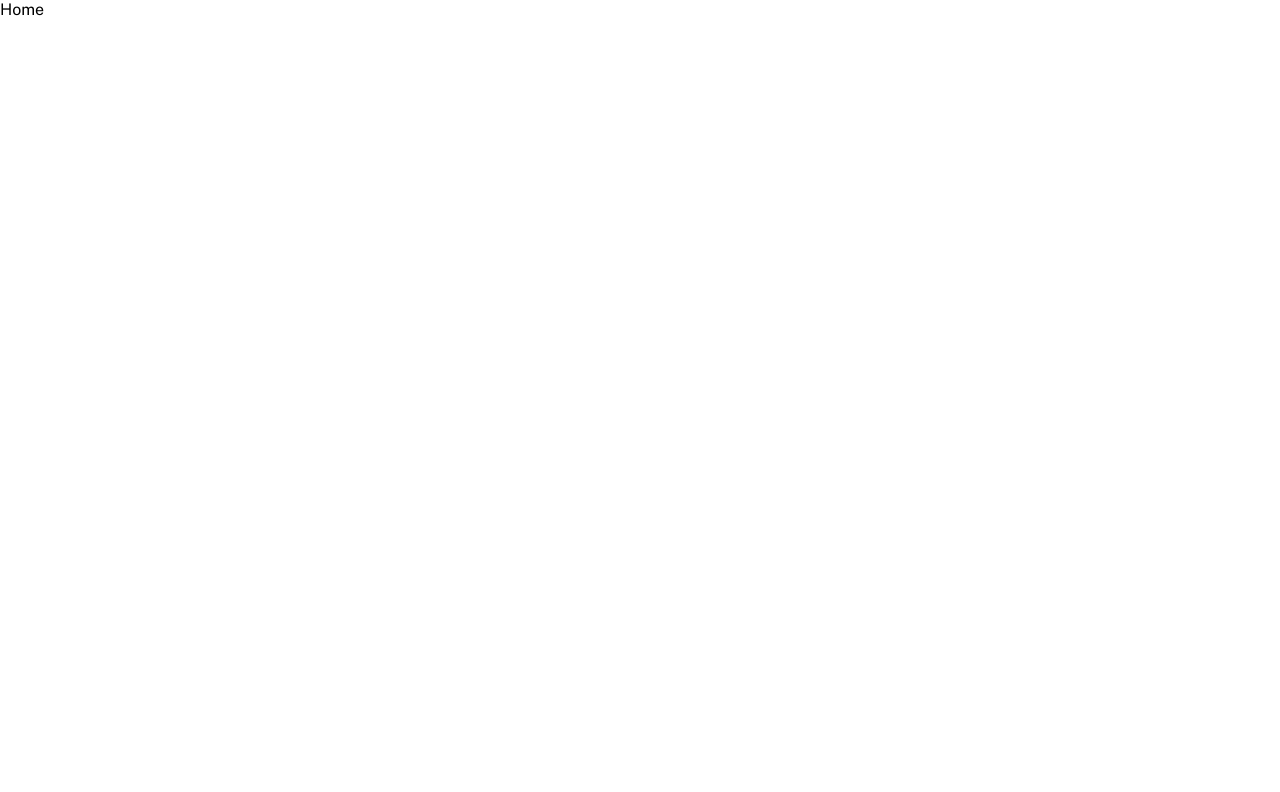
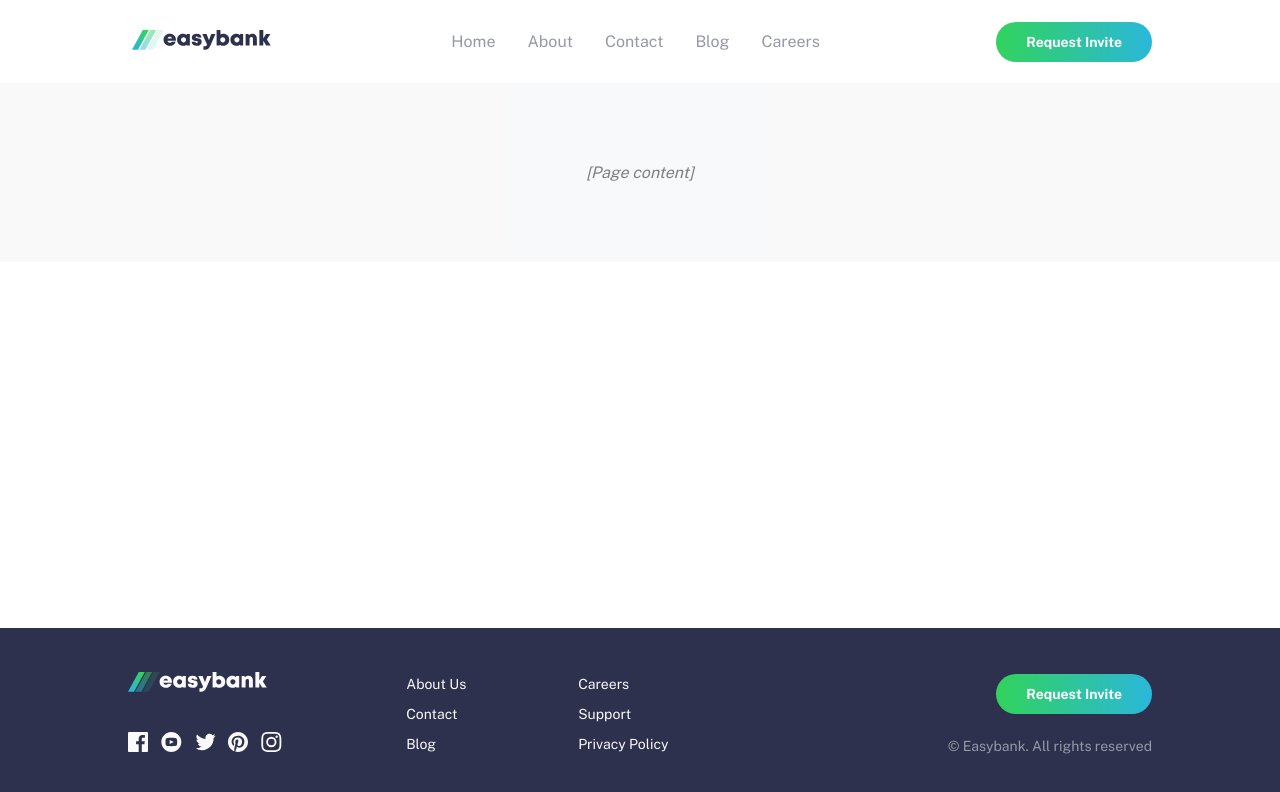
Before and after one commit to diego-aquino/easybank, a Next.js app: page / in a window 1280 px wide. Shown: the top 792 px of the page. Built offline with nearby package versions, Linux system fonts and the light colour scheme.

Commit message:
Wrap the contents of Home with Layout

```diff
--- a/src/pages/index.tsx
+++ b/src/pages/index.tsx
@@ -1,5 +1,12 @@
 import { FC } from 'react';
 
-const Home: FC = () => <div>Home</div>;
+import { Layout } from 'components/common';
+import { Container } from 'styles/pages/Home';
+
+const Home: FC = () => (
+  <Layout pageTitle="Home | Easybank">
+    <Container>[Page content]</Container>
+  </Layout>
+);
 
 export default Home;
--- /dev/null
+++ b/src/styles/pages/Home.ts
@@ -0,0 +1,25 @@
+import styled from 'styled-components';
+import theme from 'styles/theme';
+
+export const Container = styled.div`
+  padding: 20rem 0;
+
+  text-align: center;
+  font-style: italic;
+
+  position: relative;
+
+  opacity: 0.5;
+
+  ::after {
+    content: '';
+    position: absolute;
+    top: 0;
+    left: calc((100% - 100vw) / 2);
+    width: 100vw;
+    height: 100%;
+    z-index: -1;
+
+    background-color: ${theme.colors.neutral.lightGrayishBlue};
+  }
+`;
```
